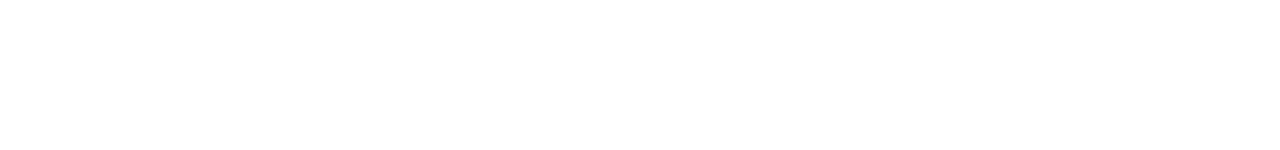
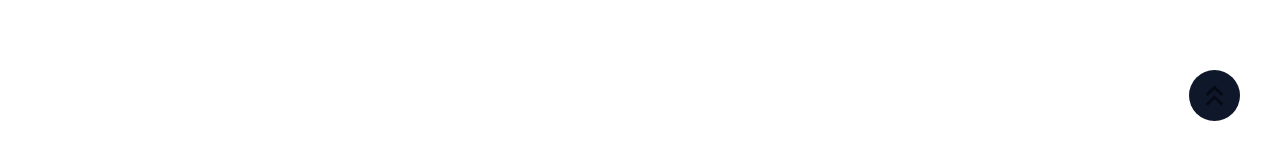
Before and after one commit to Nadeem-Abdun/nadeem_abdun_portfolio, a React (Create React App) app: page / in a window 1280 px wide. Shown: the part 639-789 px from the top of the page. Built offline with nearby package versions, Linux system fonts and the light colour scheme.

Commit message:
Scroll To Home Button Added

```diff
--- a/src/layout/AppLayout.tsx
+++ b/src/layout/AppLayout.tsx
@@ -1,5 +1,6 @@
 import React from 'react';
-import { Grid } from '@mui/material';
+import { Grid, IconButton } from '@mui/material';
+import { KeyboardDoubleArrowUp } from '@mui/icons-material/';
 import { useMediaQuery } from 'react-responsive';
 import '@fontsource/inter/400.css';
 import '@fontsource/inter/500.css';
@@ -37,6 +38,20 @@ const AppLayout: React.FC<Props> = (props) => {
     const isSm = useMediaQuery({ query: '(min-width: 600px) and (max-width: 959px)' });
     const isXs = useMediaQuery({ query: '(min-width: 320px) and (max-width: 599px)' });
 
+    const scrollToTop = () => {
+        if (isXl || isLg || isMd) {
+            const sectionElement = document.getElementById('section0');
+            if (sectionElement) {
+                sectionElement.scrollIntoView({ behavior: 'smooth' });
+            }
+        } else if (isSm || isXs) {
+            const sectionElement = document.getElementById('section-mobile-home');
+            if (sectionElement) {
+                sectionElement.scrollIntoView({ behavior: 'auto' });
+            }
+        } else { }
+    }
+
     return (
         <Grid container>
             {(isXl || isLg || isMd) &&
@@ -54,6 +69,9 @@ const AppLayout: React.FC<Props> = (props) => {
                     </div>
                 </Grid>
             }
+            <IconButton sx={{ position: 'absolute', bottom: '5dvh', right: '5dvh', backgroundColor: '#0F172A', '&:hover': { backgroundColor: '#0F172A', } }} onClick={() => scrollToTop()} aria-label="scroll to top">
+                <KeyboardDoubleArrowUp className='text-cyan-300' fontSize='large' />
+            </IconButton>
         </Grid >
     );
 };
--- a/src/screens/MobileNavigation.tsx
+++ b/src/screens/MobileNavigation.tsx
@@ -20,7 +20,7 @@ const MobileNavigation = () => {
     };
 
     return (
-        <div className='flex flex-col justify-center items-center my-6'>
+        <div id='section-mobile-home' className='flex flex-col justify-center items-center my-6'>
             <Grid container justifyContent='flex-start' alignItems='center' rowSpacing={isSm ? 6 : isXs ? 5 : 0}>
                 <Grid container item rowSpacing={isSm ? 2 : isXs ? 3 : 0} xs={12}>
                     <Grid container item rowSpacing={isSm ? 1 : isXs ? 1 : 0} xs={12}>
```
